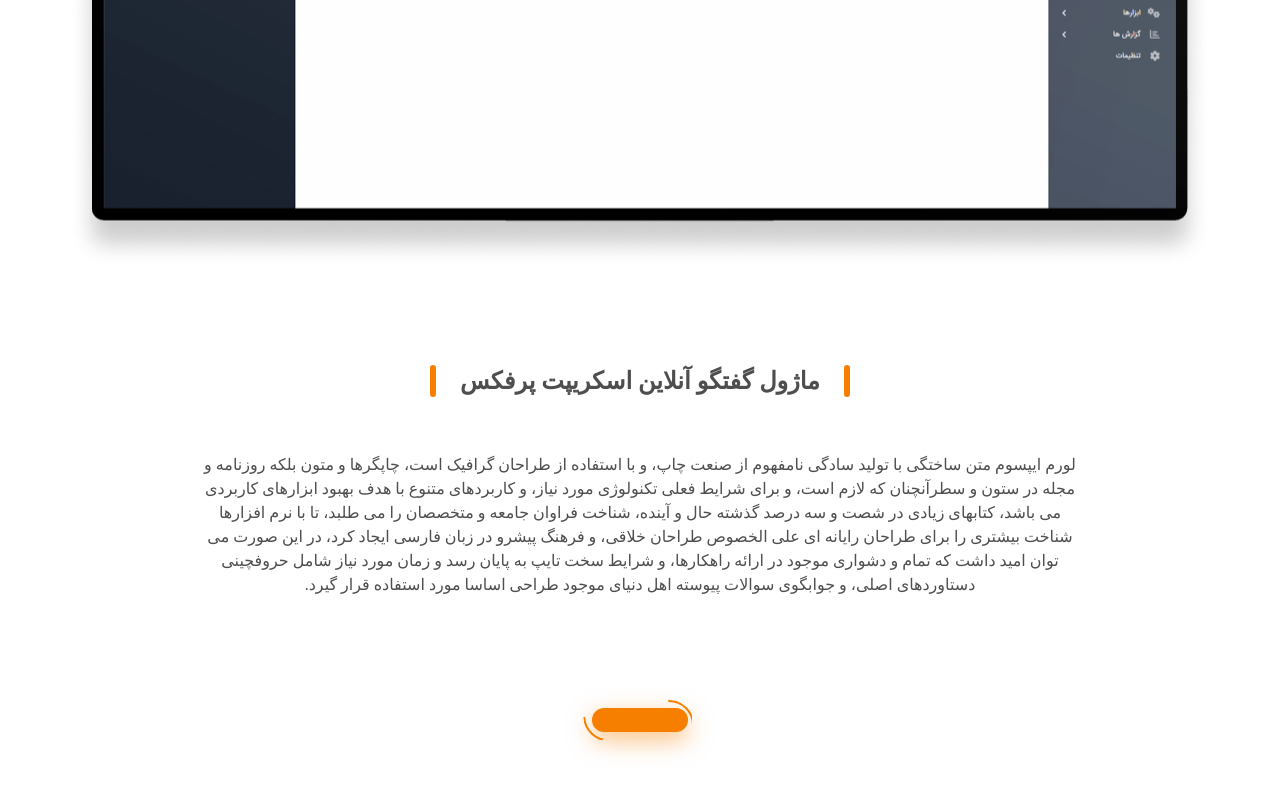
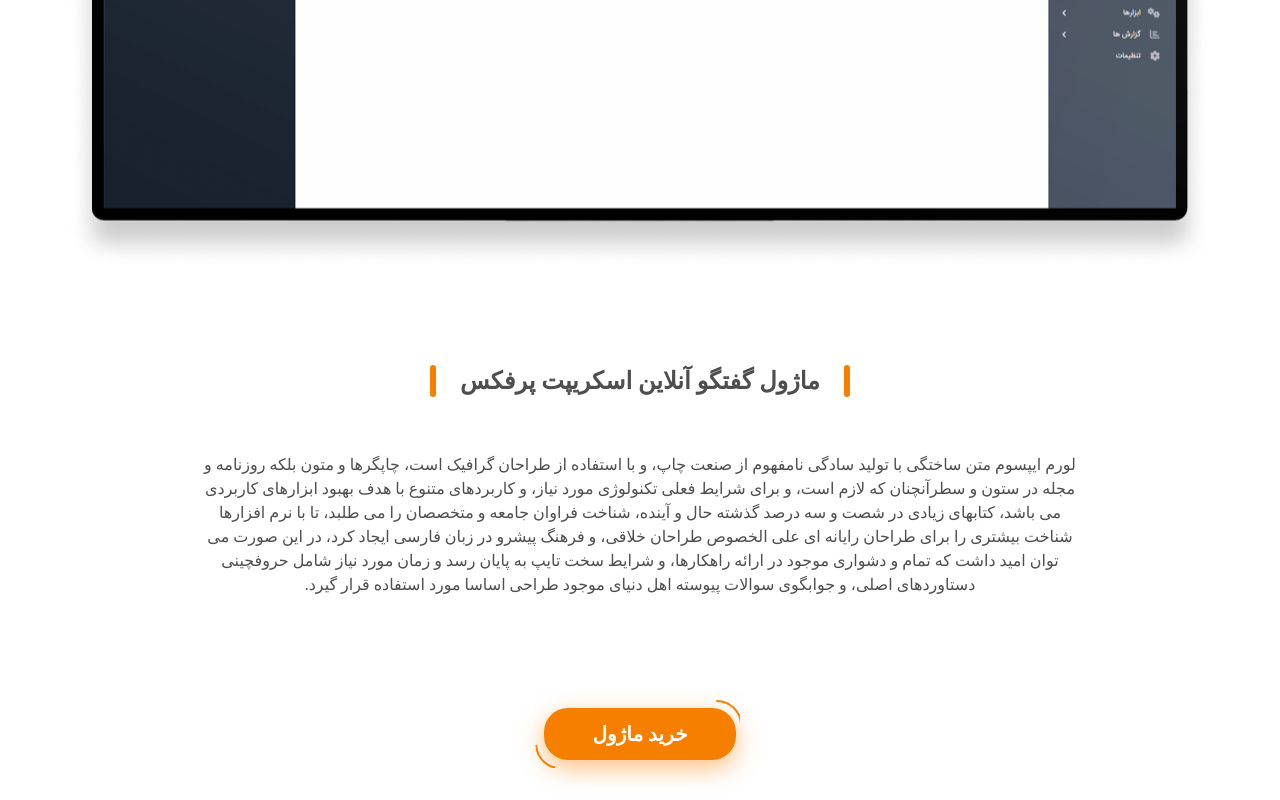
Before and after one commit to mahyarErshad/perfex-chat, a React (Create React App) app: page / in a window 1280 px wide. Shown: the part 1077-1877 px from the top of the page. Before the commit the page ends 1849 px from the top, so only its background shows below. Built offline with nearby package versions, Linux system fonts and the light colour scheme; a web font is replaced by a local one.

Commit message:
Passed props to MyButton

```diff
--- a/src/Components/IntroductionSection/IntroductionSection.jsx
+++ b/src/Components/IntroductionSection/IntroductionSection.jsx
@@ -1,13 +1,13 @@
 import React from "react";
 import SectionTitle from "../Utils/SectionTitle/SectionTitle";
-import MyButton from "../Utils/MyButton/MyButton"
+import MyButton from "../Utils/MyButton/MyButton";
 
 function IntroductionSection() {
   return (
     <section id="Introduction" className="mt-48 md:mt-72 lg:mt-[23.5rem] w-full px-4 pb-10 flex-col items-center md:gap-14 max-md:gap-8">
       <SectionTitle title="ماژول گفتگو آنلاین اسکریپت پرفکس" />
       <p className="text-base max-w-[54.5rem] text-center">لورم ایپسوم متن ساختگی با تولید سادگی نامفهوم از صنعت چاپ، و با استفاده از طراحان گرافیک است، چاپگرها و متون بلکه روزنامه و مجله در ستون و سطرآنچنان که لازم است، و برای شرایط فعلی تکنولوژی مورد نیاز، و کاربردهای متنوع با هدف بهبود ابزارهای کاربردی می باشد، کتابهای زیادی در شصت و سه درصد گذشته حال و آینده، شناخت فراوان جامعه و متخصصان را می طلبد، تا با نرم افزارها شناخت بیشتری را برای طراحان رایانه ای علی الخصوص طراحان خلاقی، و فرهنگ پیشرو در زبان فارسی ایجاد کرد، در این صورت می توان امید داشت که تمام و دشواری موجود در ارائه راهکارها، و شرایط سخت تایپ به پایان رسد و زمان مورد نیاز شامل حروفچینی دستاوردهای اصلی، و جوابگوی سوالات پیوسته اهل دنیای موجود طراحی اساسا مورد استفاده قرار گیرد.</p>
-      <MyButton />
+      <MyButton text="خرید ماژول" href="#" />
     </section>
   );
 }
```
